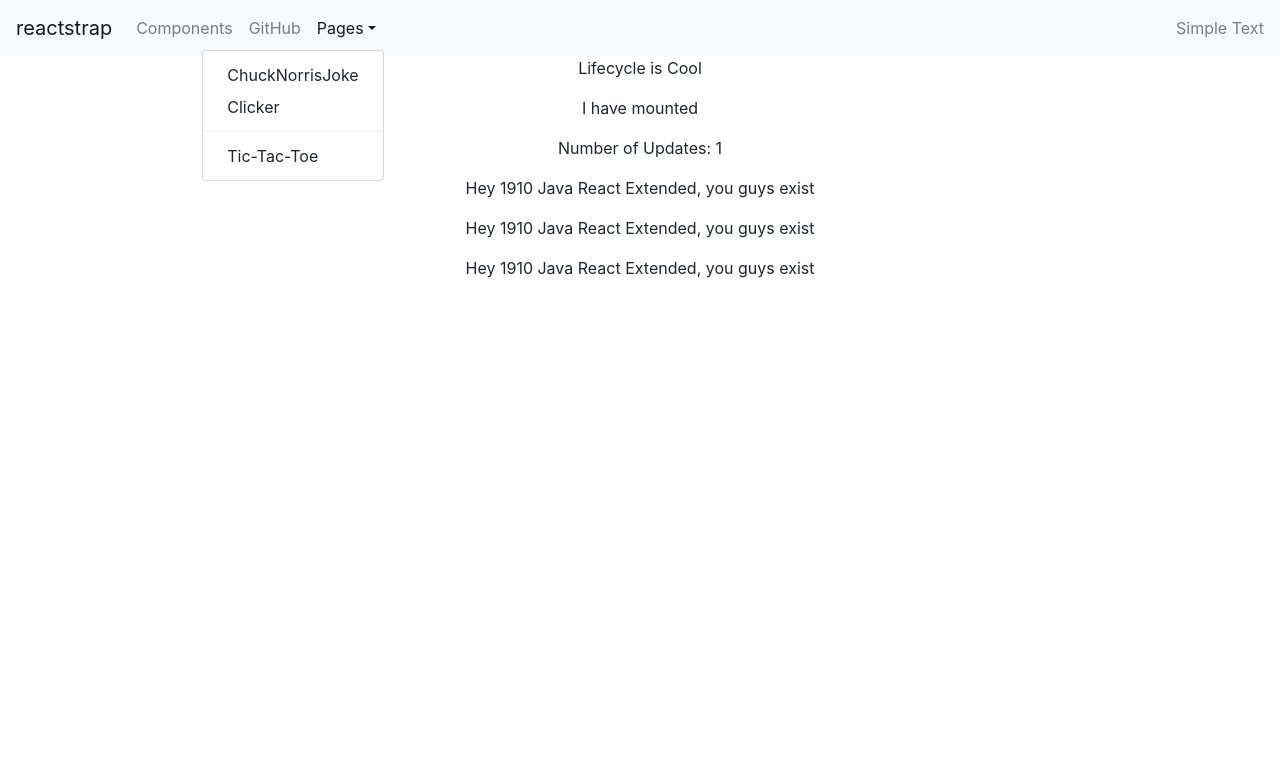
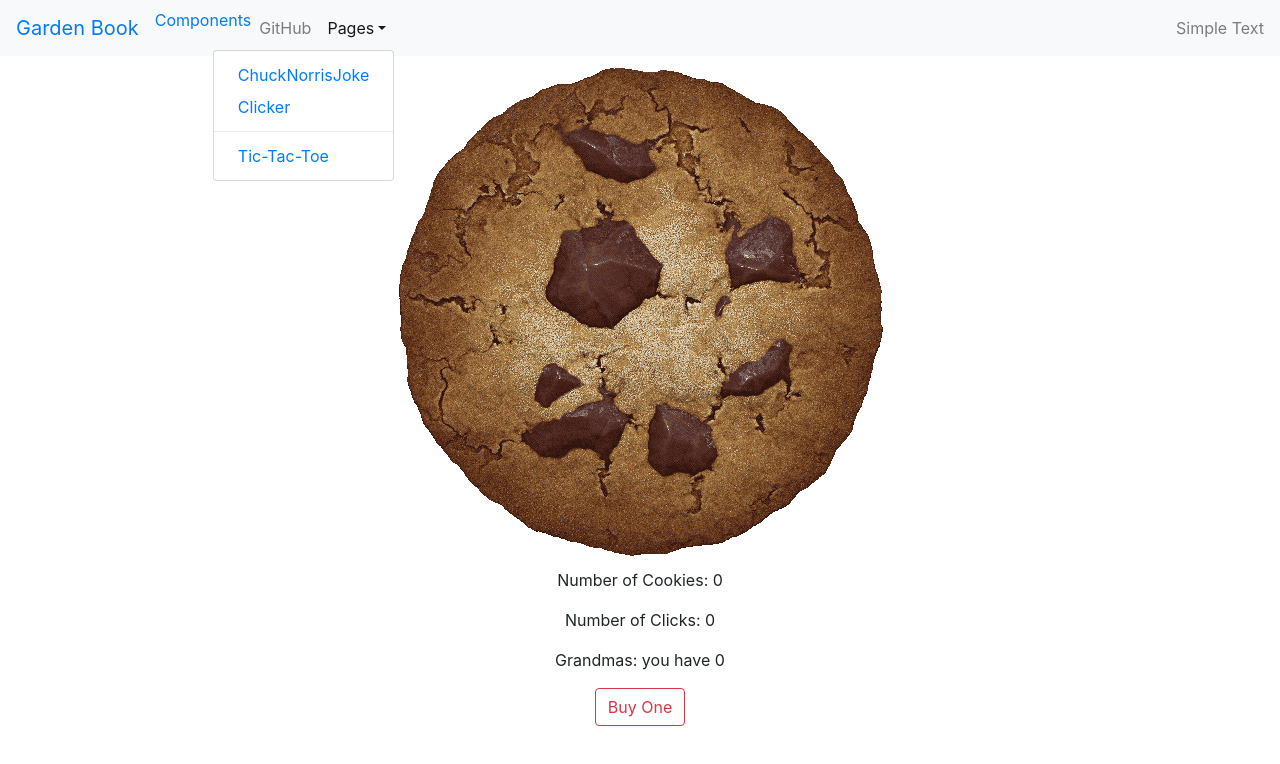
Before and after one commit to 1910javareact/Demos, a React (Create React App) app in the folder 4Week/garden-book-ui/: page /clicker in a window 1280 px wide. Both pictures are taken after a click on the link "Pages". Shown: the top 764 px of the page. Built offline with nearby package versions, Linux system fonts and the light colour scheme.

Commit message:
cookie clicking crazyness

```diff
--- a/4Week/garden-book-ui/src/App.tsx
+++ b/4Week/garden-book-ui/src/App.tsx
@@ -5,6 +5,7 @@ import GBNav from './components/navbar/GardenBookNavBar'
 import { ChuckNorrisComponent } from './components/chuck-norris-component/ChuckNorrisComponent';
 import { BrowserRouter as Router, Switch, Route } from 'react-router-dom';
 import { Home } from './components/home/Home';
+import CookieClicker from './components/clicker-component/CookieClicker';
 
 //this is a function component
 const App: React.FC = () => {
@@ -19,7 +20,7 @@ const App: React.FC = () => {
         {/* the switch is for matching single paths to the url
         it loads exactly one thing in the switch */}
         <Switch>
-
+          <Route path ='/clicker' component={CookieClicker}/>
           <Route path='/chucknorris'>
             <header>
               <ChuckNorrisComponent />
--- /dev/null
+++ b/4Week/garden-book-ui/src/components/clicker-component/CookieClicker.tsx
@@ -0,0 +1,110 @@
+import React from 'react'
+import BigCookie from '../../assests/perfectCookie.png'
+import { Prompt } from 'react-router'
+import { AutoCookieMaker } from './auto-cookie-maker/AutoCookieMaker'
+
+
+interface ICookieClickerState {
+    numCookies: number,
+    numClicks: number,
+    numCursors: number,
+    numGrandmas: number,
+    numFarms: number,
+    numTrees: number,
+    numSubmarines: number
+}
+
+export class CookieClicker extends React.Component<any, ICookieClickerState>{
+    constructor(props: any) {
+        super(props)
+        this.state = {
+            numCookies: 0,
+            numClicks: 0,
+            numCursors: 0,
+            numFarms: 0,
+            numGrandmas: 0,
+            numSubmarines: 0,
+            numTrees: 0
+        }
+        this.generators = [<AutoCookieMaker
+            name='Grandma'
+            interval={500}
+            itemCount={this.state.numGrandmas}
+            // this is an advanced manuever
+            // we are making an anon function, that calls a named function
+            //it calls that function with particular inputs
+            buyFunction={() => { this.buyAutoMaker(100, 'Grandma') }}
+            generateCookies={() => { this.autoGenerateCookies(this.state.numGrandmas, 5) }}
+        />]
+    }
+    generators: any[]
+    cookieClick = () => {
+        this.setState({
+            ...this.state,
+            numClicks: this.state.numClicks + 1,
+            numCookies: this.state.numCookies + 1
+        })
+    }
+
+    //probably buys a single auto maker
+    buyAutoMaker = (cost: number, autoMaker: string) => {
+        if (this.state.numCookies < cost) {
+        } else {
+            let newState = {
+                ...this.state,
+                numCookies: this.state.numCookies - cost,
+            }
+            switch (autoMaker) {
+                case 'Grandma':
+                    newState.numGrandmas++
+                    break
+                case 'Submarine':
+                    newState.numSubmarines++
+                    break
+                case 'Cursor':
+                    newState.numCursors++
+                    break
+                case 'Farm':
+                    newState.numFarms++
+                    break
+                case 'Tree':
+                    newState.numTrees++
+                    break
+            }
+            this.setState(newState)
+        }
+    }
+
+
+    autoGenerateCookies = (numMaker: number, cookiePerMaker: number) => {
+        this.setState({
+            ...this.state,
+            numCookies: this.state.numCookies + numMaker * cookiePerMaker
+        })
+    }
+
+
+
+    render() {
+
+        return (
+            <div>
+                <div id='cookie-container'>
+                    {/* This is called event binding, we pass in the name of a function to use, when an event gets triggered */}
+                    <img id='bigCookie' onClick={this.cookieClick} src={BigCookie} alt="This is a large chocolate chip cookie" />
+                </div>
+                <div id='cookie-info-container'>
+                    <p>Number of Cookies: {this.state.numCookies}</p>
+                    <p>Number of Clicks: {this.state.numClicks}</p>
+                </div>
+                <div>
+                    {this.generators}
+                </div>
+                <Prompt when={this.state.numClicks > 0} message='Are you sure you want to give up your cookies?' />
+            </div>
+
+        )
+    }
+
+}
+export default CookieClicker
--- /dev/null
+++ b/4Week/garden-book-ui/src/components/clicker-component/auto-cookie-maker/AutoCookieMaker.tsx
@@ -0,0 +1,29 @@
+import React from 'react'
+import { Button } from 'reactstrap'
+
+
+interface IAutoCookieMakerProps{
+    itemCount:number,
+    buyFunction:()=>void,
+    generateCookies:()=>void,
+    interval:number,
+    name:string
+}
+
+//a pure component, is one that does not have any state
+//it takes all of its required info in as props
+export class AutoCookieMaker extends React.PureComponent<IAutoCookieMakerProps>{
+
+    componentDidMount(){
+        setInterval(this.props.generateCookies, this.props.interval)
+    }
+
+    render(){
+        return(
+            <div>
+                <p>{this.props.name}s: you have {this.props.itemCount}</p>
+                <Button onClick={this.props.buyFunction} outline color="danger">Buy One</Button>
+            </div>
+        )
+    }
+}
--- a/4Week/garden-book-ui/src/components/navbar/GardenBookNavBar.tsx
+++ b/4Week/garden-book-ui/src/components/navbar/GardenBookNavBar.tsx
@@ -13,6 +13,7 @@ import {
   DropdownItem,
   NavbarText
 } from 'reactstrap';
+import { Link } from 'react-router-dom';
 
 const GardenBookNavBar = (props:any) => {
   const [isOpen, setIsOpen] = useState(false);//this is a hook
@@ -22,12 +23,14 @@ const GardenBookNavBar = (props:any) => {
   return (
     <div>
       <Navbar color="light" light expand="md">
-        <NavbarBrand href="/">reactstrap</NavbarBrand>
+        <NavbarBrand>
+          <Link to='/'>Garden Book</Link>
+        </NavbarBrand>
         <NavbarToggler onClick={toggle} />
         <Collapse isOpen={isOpen} navbar>
           <Nav className="mr-auto" navbar>
             <NavItem>
-              <NavLink href="/components/">Components</NavLink>
+              <Link to='/components'>Components</Link>
             </NavItem>
             <NavItem>
               <NavLink href="https://github.com/reactstrap/reactstrap">GitHub</NavLink>
@@ -38,14 +41,14 @@ const GardenBookNavBar = (props:any) => {
               </DropdownToggle>
               <DropdownMenu right>
                 <DropdownItem>
-                  ChuckNorrisJoke
+                  <Link to='/chucknorris'>ChuckNorrisJoke</Link>
                 </DropdownItem>
                 <DropdownItem>
-                  Clicker
+                  <Link to='/clicker'>Clicker</Link>
                 </DropdownItem>
                 <DropdownItem divider />
                 <DropdownItem>
-                  Tic-Tac-Toe
+                  <Link to='/tictactoe'>Tic-Tac-Toe</Link>
                 </DropdownItem>
               </DropdownMenu>
             </UncontrolledDropdown>
```
Also changed, not shown: 4Week/garden-book-ui/src/assests/perfectCookie.png (added).
